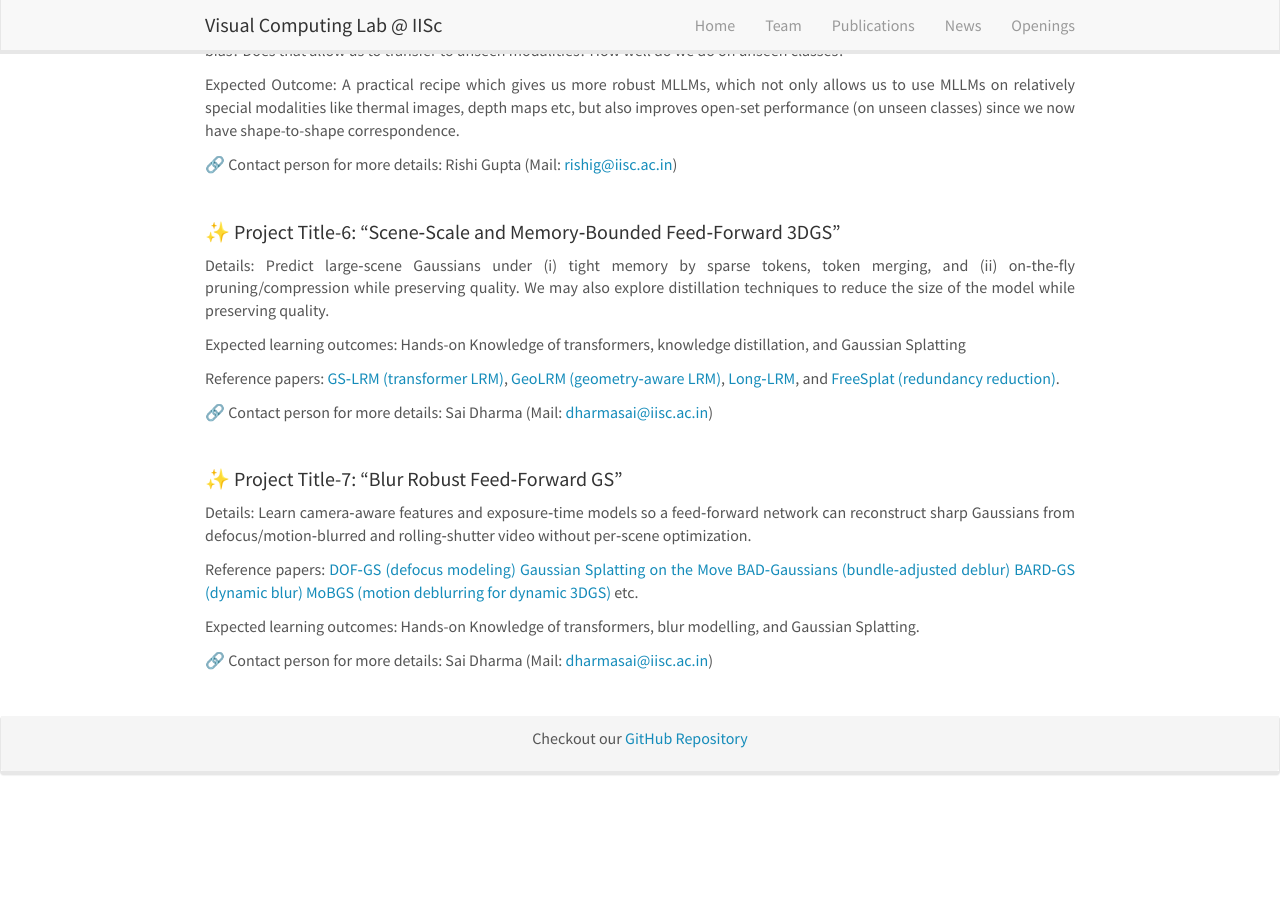
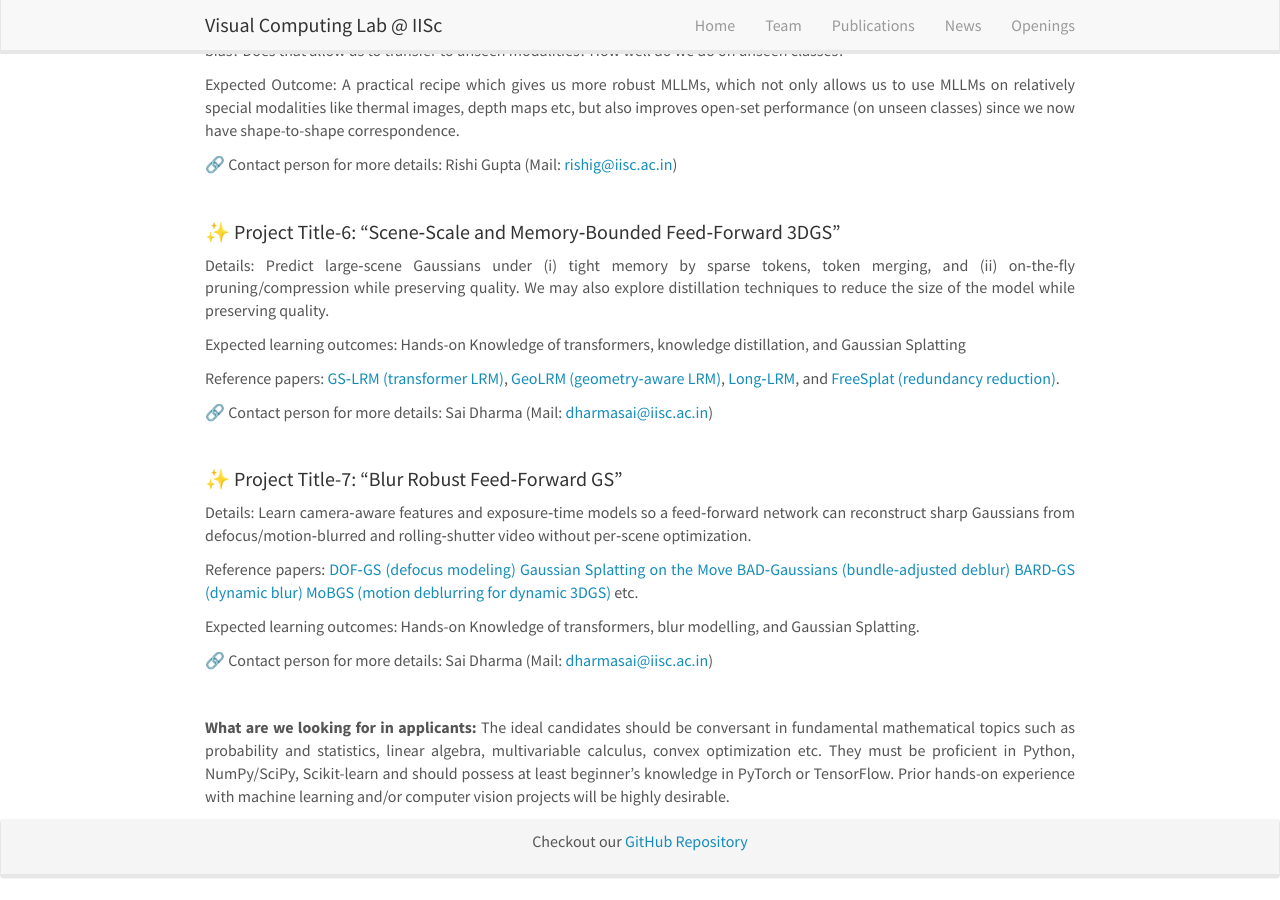
Before and after one commit to vcl-iisc/vclab-website, a Jekyll site: the page built from _pages/mtech_projects.md, in a window 1280 px wide and 900 px high, scrolled down 1209 px. Built offline with Jekyll 4.4.1, drawn with Linux system fonts in a browser that asks for light colours; nearby versions of some CDN libraries; before the commit the page ends 2006 px from its top, so only the background shows below that.

Commit message:
Update mtech_projects.md

```diff
--- a/_pages/mtech_projects.md
+++ b/_pages/mtech_projects.md
@@ -78,3 +78,5 @@ Expected learning outcomes: Hands-on Knowledge of transformers, blur modelling,
 
 
 <br>
+
+**What are we looking for in applicants:** The ideal candidates should be conversant in fundamental mathematical topics such as probability and statistics, linear algebra, multivariable calculus, convex optimization etc. They must be proficient in Python, NumPy/SciPy, Scikit-learn and should possess at least beginner's knowledge in PyTorch or TensorFlow. Prior hands-on experience with machine learning and/or computer vision projects will be highly desirable.
```
